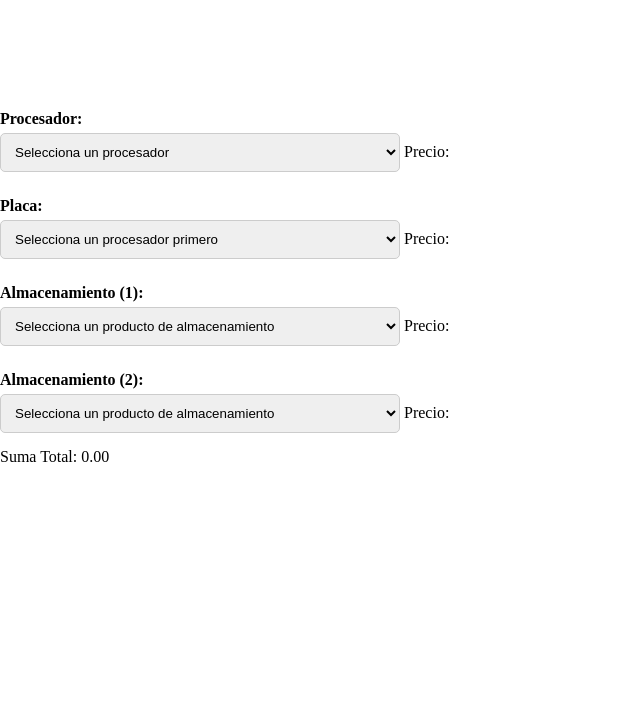
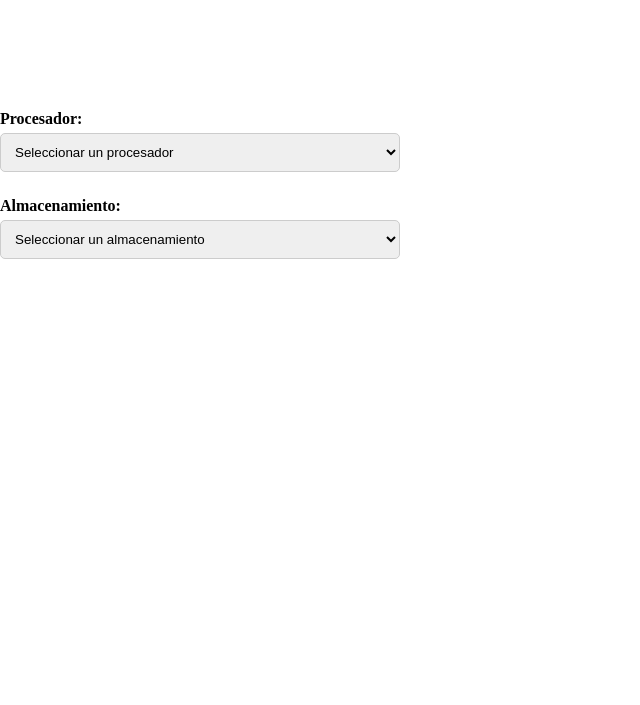
Before and after one commit to kyozApp/LaBrujaStore, a PHP site: page / in a window 1280 px wide. Shown: the top 705 px of the page, without its empty margins (0-640 px from the left). Run offline with PHP 8.4, Linux system fonts and the light colour scheme; tables that the repository leaves empty or names only in its code hold one stand-in row (values such as "Sample post").

Commit message:
cotizacion
procesador
almacenamiento

```diff
--- a/index.php
+++ b/index.php
@@ -2,17 +2,41 @@
 // Incluye el archivo de conexión a la base de datos
 include('conexiondb/conexion.php');
 
-// Realiza la consulta para obtener todos los productos y precios de procesador
-$queryProcesador = "SELECT Producto, Precio, Id_Procesador FROM procesador";
+// Realiza una consulta para obtener los productos de la tabla procesador
+$queryProcesador = "SELECT Id_Procesador, Producto, Precio FROM procesador";
 $resultProcesador = $conexion->query($queryProcesador);
 
-// Realiza la consulta para obtener todos los productos y precios de almacenamiento
-$queryAlmacenamiento = "SELECT Producto, Precio, Id_Almacenamiento FROM almacenamiento";
+// Verifica si la consulta fue exitosa para procesador
+if ($resultProcesador) {
+    // Crea el elemento de selección con los productos obtenidos de la base de datos para procesador
+    $optionsProcesador = '<option value="" selected>Seleccionar un procesador</option>'; // Agregado: opción predeterminada seleccionable
+    while ($row = $resultProcesador->fetch_assoc()) {
+        $optionsProcesador .= '<option value="' . $row['Id_Procesador'] . '" data-precio="' . $row['Precio'] . '">' . $row['Producto'] . '</option>';
+    }
+} else {
+    // Maneja el caso de error en la consulta para procesador
+    $optionsProcesador = '<option value="">Error al obtener los productos de procesador</option>';
+}
+
+// Realiza una consulta para obtener los productos de la tabla procesador
+$queryAlmacenamiento = "SELECT Id_Almacenamiento, Producto, Precio FROM almacenamiento";
 $resultAlmacenamiento = $conexion->query($queryAlmacenamiento);
 
-// Realiza la consulta para obtener todos los productos y precios de placa
-$queryPlaca = "SELECT Producto, Precio, Id_Procesador FROM placa";
-$resultPlaca = $conexion->query($queryPlaca);
+// Verifica si la consulta fue exitosa para almacenamiento
+if ($resultAlmacenamiento) {
+    // Crea el elemento de selección con los productos obtenidos de la base de datos para almacenamiento
+    $optionsAlmacenamiento = '<option value="" selected>Seleccionar un almacenamiento</option>'; // Agregado: opción predeterminada seleccionable
+    while ($row = $resultAlmacenamiento->fetch_assoc()) {
+        $optionsAlmacenamiento .= '<option value="' . $row['Id_Almacenamiento'] . '" data-precio="' . $row['Precio'] . '">' . $row['Producto'] . '</option>';
+    }
+} else {
+    // Maneja el caso de error en la consulta para almacenamiento
+    $optionsAlmacenamiento = '<option value="">Error al obtener los productos de almacenamiento</option>';
+}
+
+
+// Cierra la conexión a la base de datos
+$conexion->close();
 ?>
 
 <!DOCTYPE html>
@@ -24,8 +48,6 @@ $resultPlaca = $conexion->query($queryPlaca);
     <title>Tienda La Bruja Store</title>
     <link rel="stylesheet" href="css/index.css">
     <link rel="stylesheet" href="css/index_producto.css">
-    <script src="https://code.jquery.com/jquery-3.6.4.min.js"></script>
-    <script src="index_producto.js"></script>
 </head>
 
 <body>
@@ -34,72 +56,32 @@ $resultPlaca = $conexion->query($queryPlaca);
     </header>
 
     <main class="body-cont">
-        <!-- Contenido de tu página -->
+        <!-- Agrega un formulario con el select -->
+        <form>
+            <label for="selectProcesador">Procesador:</label>
+            <select id="selectProcesador">
+                <?php echo $optionsProcesador; ?>
+            </select>
 
-        <!-- Formulario de selección para procesador -->
-        <form>
-            <label for="productosProcesador">Procesador:</label>
-            <select id="productosProcesador" name="productosProcesador" onchange="mostrarPlacasCompatibles(); mostrarPrecio('precioProcesador', this)">
-                <option value="" selected>Selecciona un procesador</option>
-                <?php
-                while ($row = $resultProcesador->fetch_assoc()) {
-                    echo '<option value="' . $row['Precio'] . '">' . $row['Producto'] . '</option>';
-                }
-                ?>
+            <!-- Agregado: Span para mostrar el precio -->
+            <span id="precioProcesador"></span>
+
+            <label for="selectAlmacenamiento">Almacenamiento:</label>
+            <select id="selectAlmacenamiento">
+                <?php echo $optionsAlmacenamiento; ?>
             </select>
-            <span id="precioProcesador">Precio: </span>
+
+            <!-- Agregado: Span para mostrar el precio -->
+            <span id="precioAlmacenamiento"></span>
         </form>
 
-        <!-- Formulario de selección para placas -->
-        <form>
-            <label for="productosPlaca">Placa:</label>
-            <select id="productosPlaca" name="productosPlaca" onchange="mostrarPrecio('precioPlaca', this)">
-                <option value="" selected>Selecciona un procesador primero</option>
-            </select>
-            <span id="precioPlaca">Precio: </span>
-        </form>
-
-        <!-- Formulario de selección para almacenamiento (1) -->
-        <form>
-            <label for="productosAlmacenamiento1">Almacenamiento (1):</label>
-            <select id="productosAlmacenamiento1" name="productosAlmacenamiento1" onchange="mostrarPrecio('precioAlmacenamiento1', this)">
-                <option value="" selected>Selecciona un producto de almacenamiento</option>
-                <?php
-                // Recorre los resultados y muestra cada producto como una opción en el select
-                while ($row = $resultAlmacenamiento->fetch_assoc()) {
-                    echo '<option value="' . $row['Precio'] . '">' . $row['Producto'] . '</option>';
-                }
-                ?>
-            </select>
-            <span id="precioAlmacenamiento1">Precio: </span>
-        </form>
-
-        <!-- Formulario de selección para almacenamiento (2) -->
-        <form>
-            <label for="productosAlmacenamiento2">Almacenamiento (2):</label>
-            <select id="productosAlmacenamiento2" name="productosAlmacenamiento2" onchange="mostrarPrecio('precioAlmacenamiento2', this)">
-                <option value="" selected>Selecciona un producto de almacenamiento</option>
-                <?php
-                // Vuelve a realizar la consulta para almacenamiento
-                $resultAlmacenamiento = $conexion->query($queryAlmacenamiento);
-
-                // Recorre los resultados y muestra cada producto como una opción en el select
-                while ($row = $resultAlmacenamiento->fetch_assoc()) {
-                    echo '<option value="' . $row['Precio'] . '">' . $row['Producto'] . '</option>';
-                }
-                ?>
-            </select>
-            <span id="precioAlmacenamiento2">Precio: </span>
-        </form>
-
-        <span id="sumaTotal">Suma Total: 0.00</span>
-
-        <!-- Otro contenido de tu página -->
     </main>
 
     <footer>
         <p>&copy; 2023 La Bruja Store. Todos los derechos reservados.</p>
     </footer>
+
+    <script src="index_producto.js"></script>
 </body>
 
 </html>
--- a/index_producto.js
+++ b/index_producto.js
@@ -1,44 +1,37 @@
-function mostrarPlacasCompatibles() {
-    // Obtiene el valor seleccionado del select de procesadores
-    var idProcesador = document.getElementById('productosProcesador').value;
+// index_producto.js
 
-    // Realiza la consulta para obtener las placas compatibles con el procesador seleccionado
-    var xmlhttp = new XMLHttpRequest();
-    xmlhttp.onreadystatechange = function () {
-        if (this.readyState == 4 && this.status == 200) {
-            // Parsea la respuesta JSON
-            var placas = JSON.parse(this.responseText);
+document.addEventListener('DOMContentLoaded', function () {
+    var selectProcesador = document.getElementById('selectProcesador');
+    var precioProcesador = document.getElementById('precioProcesador');
 
-            // Actualiza las opciones del select de placas
-            var selectPlaca = document.getElementById('productosPlaca');
-            selectPlaca.innerHTML = '<option value="" selected>Selecciona un procesador primero</option>';
+    // Agrega un evento de cambio al select de procesador
+    selectProcesador.addEventListener('change', function () {
+        // Obtiene la opción seleccionada
+        var selectedOption = selectProcesador.options[selectProcesador.selectedIndex];
 
-            for (var i = 0; i < placas.length; i++) {
-                selectPlaca.innerHTML += '<option value="' + placas[i].Precio + '">' + placas[i].Producto + '</option>';
-            }
-        }
-    };
+        // Muestra la información en la consola
+        console.log('ID Procesador: ' + selectedOption.value);
+        console.log('Producto Procesador: ' + selectedOption.text);
+        console.log('Precio Procesador: $' + selectedOption.dataset.precio);
 
-    xmlhttp.open("GET", "obtener_placas_compatibles.php?id_procesador=" + idProcesador, true);
-    xmlhttp.send();
-}
+        // Muestra el precio en el span de procesador
+        precioProcesador.textContent = 'Precio: $' + selectedOption.dataset.precio;
+    });
 
+    var selectAlmacenamiento = document.getElementById('selectAlmacenamiento');
+    var precioAlmacenamiento = document.getElementById('precioAlmacenamiento');
 
-function mostrarPrecio(spanId, selectElement) {
-    // Obtiene el valor seleccionado del select
-    var precio = parseFloat(selectElement.value) || 0;
+    // Agrega un evento de cambio al select de almacenamiento
+    selectAlmacenamiento.addEventListener('change', function () {
+        // Obtiene la opción seleccionada
+        var selectedOption = selectAlmacenamiento.options[selectAlmacenamiento.selectedIndex];
 
-    // Actualiza el contenido del span con el precio seleccionado
-    document.getElementById(spanId).innerHTML = 'Precio: ' + precio.toFixed(2);
+        // Muestra la información en la consola
+        console.log('ID Almacenamiento: ' + selectedOption.value);
+        console.log('Producto Almacenamiento: ' + selectedOption.text);
+        console.log('Precio Almacenamiento: $' + selectedOption.dataset.precio);
 
-    // Calcula la suma total de precios
-    var totalProcesador = parseFloat(document.getElementById('productosProcesador').value) || 0;
-    var totalAlmacenamiento1 = parseFloat(document.getElementById('productosAlmacenamiento1').value) || 0;
-    var totalAlmacenamiento2 = parseFloat(document.getElementById('productosAlmacenamiento2').value) || 0;
-    var totalPlaca = parseFloat(document.getElementById('productosPlaca').value) || 0;
-
-    var sumaTotal = totalProcesador + totalAlmacenamiento1 + totalAlmacenamiento2 + totalPlaca;
-
-    // Muestra la suma total
-    document.getElementById('sumaTotal').innerHTML = 'Suma Total: ' + sumaTotal.toFixed(2);
-}
+        // Muestra el precio en el span de almacenamiento
+        precioAlmacenamiento.textContent = 'Precio: $' + selectedOption.dataset.precio;
+    });
+});
```
Also changed, not shown: obtener_memorias_ram_compatibles.php (deleted, +0 -22 lines), obtener_placas_compatibles.php (deleted, +0 -22 lines).
